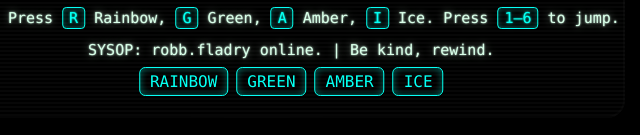
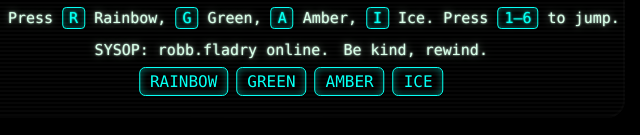
Before and after one commit to drftstatic/drft.fun, a plain HTML site: page index.html in a window 1280 px wide. Shown: the part 515-650 px from the top of the page, 383-1023 px from the left. Drawn offline with Linux system fonts and the light colour scheme.

Commit message:
Update index.html

```diff
--- a/index.html
+++ b/index.html
@@ -263,7 +263,8 @@ html,body{ overflow-x:hidden; }
         <!-- Footer tips -->
         <div class="footer">
           <div>Tip: Press <span class="k">R</span> Rainbow, <span class="k">G</span> Green, <span class="k">A</span> Amber, <span class="k">I</span> Ice. Press <span class="k">1–6</span> to jump.</div>
-          <div>SYSOP: robb.fladry online. | Be kind, rewind.</div>
+          <div>SYSOP: robb.fladry online.</div>
+          <div>Be kind, rewind.</div>
         </div>
 
         <!-- Theme buttons -->
```
